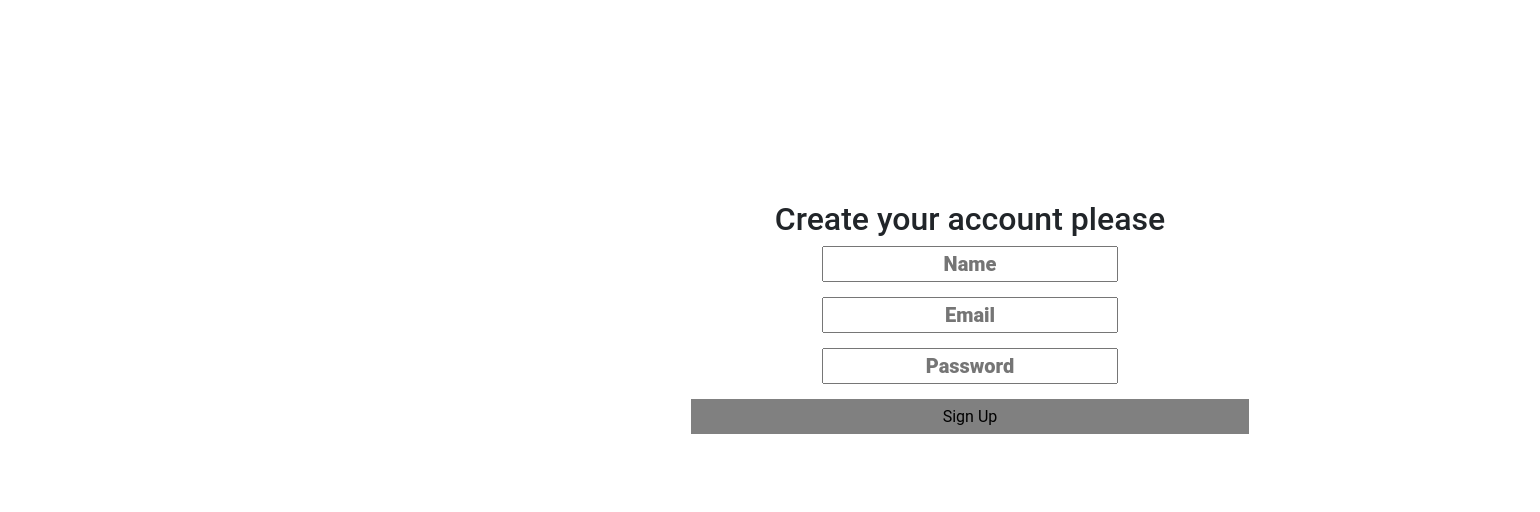
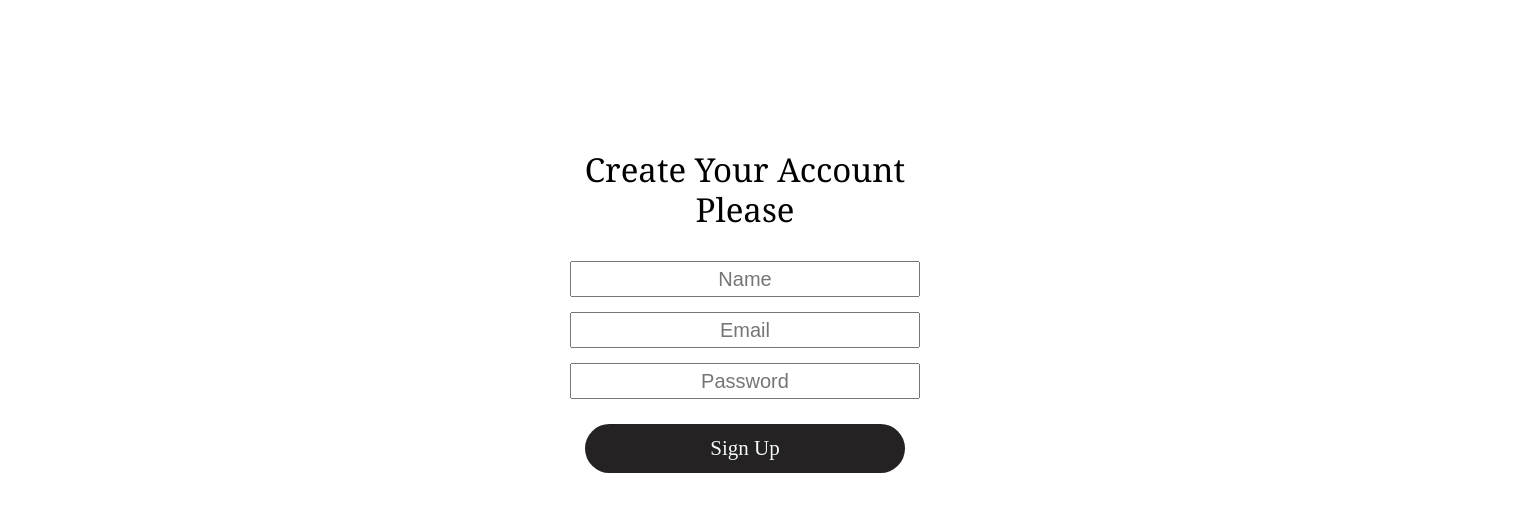
Before and after one commit to IsmaelMousa/pos-sales-stock, a React (Create React App) app: page / in a window 1280 px wide. Shown: the top 512 px of the page, 1540 px wide, since content can reach past the window. Built offline with nearby package versions, Linux system fonts and the light colour scheme.

Commit message:
modify css

```diff
--- a/src/components/UI/Home.js
+++ b/src/components/UI/Home.js
@@ -23,14 +23,18 @@ function Home() {
         )
     }
     return (
-        <div>
+        <div className="home1">
+            <button onClick={goPage} className="goPage">
+                  <Link to="/seller" className="goPage">Go To Seller Page</Link></button>
+            <br></br>
+            <button onClick={goAdmin} className="goPage">
+                  <Link to="/admin" className="goPage">Go To Admin Page</Link></button>
+            <br></br>
+            <button onClick={logout} className="state">LogOut</button>
+           <br></br>
+            <button onClick={deleteAccount} className="state">Delete Account</button>
+            <br></br>
 
-            <h1>Welcome {localStorage.getItem('name')}</h1>
-            <h2>Click on the Go To Seller button to go to the page designated for you, please</h2>
-            <button onClick={logout} className="logout">LogOut</button>
-            <button onClick={deleteAccount} className="delete">Delete</button>
-            <button onClick={goPage} className="goPage">  <Link to="/seller">Go To Seller Page</Link></button>
-            <button onClick={goAdmin} className="goAdmin">  <Link to="/admin">Go To Admin Page</Link></button>
         </div>
     );
 }
--- a/src/components/UI/SignInSignUp.css
+++ b/src/components/UI/SignInSignUp.css
@@ -4,25 +4,43 @@
 }
 
 .container {
-    margin-top: 200px;
 
-    margin-left: 400px;
+    margin-top: 150px;
+    margin-left: 520px;
+    width:450px;
+    height: 400px;
+}
+.account{
+    color: black;
+    font-size: 33px;
+    font-family:Cambria, Cochin, Georgia, Times, 'Times New Roman', serif
+
+}
+.input_space {
+    margin-bottom: 15px;
+
+}
+input {
+    width: 350px;
+    font-size: 20px;
+    font-weight: 300px;
+    font-family:Arial, Helvetica, sans-serif;
 }
 
-.input_space {
-    margin-bottom: 15px;
+#button2{
+    margin-top: 10px;
+    color: #f4f8f8;
+    border-radius: 90px ;
+    background-color: rgb(36, 34, 34);
+    border: none;
+    font-size: 21px;
+    width: 75%;
+    padding: 2%;
+    font-family: 'Times New Roman', Times, serif;
 }
-
-input {
-    font-size: 20px;
-    font-weight: 900;
-}
-
-button {
-    height: 35px;
-    width: 50%;
-    background-color: rgb(128, 128, 128);
-    border: none;
+#button2:hover{
+    box-shadow:5px 10px 20px 1px rgba !important;
+    background-color:rgb(16, 12, 12);
 }
 
 .logout {
@@ -31,9 +49,47 @@ button {
     border: none;
 }
 
-.delete {
-    margin-right: 5px;
-    color: white;
+.state {
+   text-align: center;
+    font-size: 30px;
+    margin-top: 10px;
+    color: #ffffff;
+    border-radius: 40px ;
+    background-color: rgb(78, 76, 76);
+    width:30%;
+    padding: 4px;
+    font-family: 'Times New Roman', Times, serif;
+}
 
-    font-weight: 400;
+.goPage{
+    margin-top: 10px;
+    color: #ffffff;
+    border-radius: 50px ;
+    background-color: rgb(78, 76, 76);
+    border: none;
+    font-size: 30px;
+    width:30%;
+padding: 2px;
+    font-family: 'Times New Roman', Times, serif;
+
 }
+.goPage:hover{
+    color: black;
+}
+.signin{
+    text-align: center;
+    font-size: 50px;
+    margin-top: 10px;
+    color: #ffffff;
+    border-radius: 40px ;
+    background-color: rgb(78, 76, 76);
+    font-size: 21px;
+    width: 75%;
+    padding: 4px;
+    font-family: 'Helvetice Naue';
+}
+.home1{
+
+    margin-top: 150px;
+    margin-left: 10px;
+}
--- a/src/components/UI/SignInSignUp.js
+++ b/src/components/UI/SignInSignUp.js
@@ -44,20 +44,19 @@ function SignInSignupWithLocalStorage() {
             {showHome ? <Home /> :
                 (show ?
                     <div className="container">
-                        <h1> Hello Dear Seller {localName} </h1>
-                        <h2>Click on the sign in button after entering your correct information to move to the next page</h2>
                         <div className="input_space">
                             <input placeholder="Email" type='text' ref={email} />
                         </div>
                         <div className="input_space">
                             <input placeholder="Password" type='password' ref={password} />
                         </div>
-                        <button onClick={handleSignIn}>Sign In</button>
+                        <button className="signin"onClick={handleSignIn}>Sign In</button>
                     </div>
                     :
 
                     <div className="container">
-                        <h2> Create your account please </h2>
+                        <h2 className="account"> Create Your Account Please </h2>
+                        <br></br>
                         <div className="input_space">
                             <input placeholder="Name" type='text' ref={name} />
                         </div>
@@ -67,7 +66,7 @@ function SignInSignupWithLocalStorage() {
                         <div className="input_space">
                             <input placeholder="Password" type='password' ref={password} />
                         </div>
-                        <button onClick={handleClick}>Sign Up</button>
+                        <button id="button2" onClick={handleClick}>Sign Up</button>
                     </div>)
             }
         </div>
```
